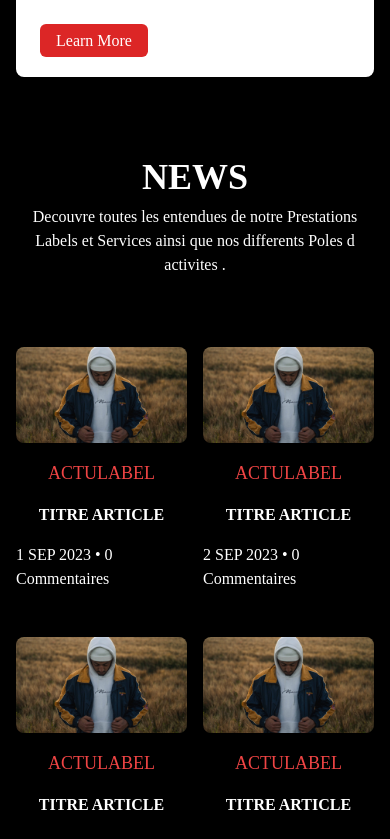
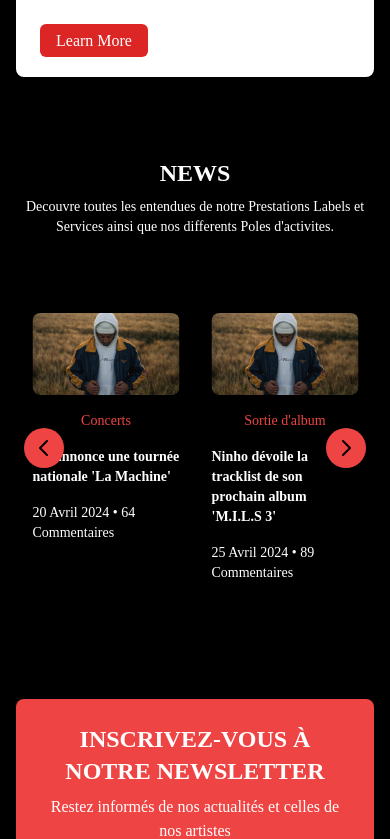
Before and after one commit to ultraasedev/braizerecords, a Next.js app: page / in a window 390 px wide. Shown: the part 6045-6884 px from the top of the page. Built offline with nearby package versions, Linux system fonts and the light colour scheme; a web font is replaced by a local one; what tailwind-animation-delay would draw is missing.

Commit message:
news section maj responsive et design correction eslint ignore

```diff
--- a/app/globals.css
+++ b/app/globals.css
@@ -65,7 +65,7 @@ li {
 }
 
 .cta-button {
-  transition: font-style, background-color 0.3s ease-in-out;
+  transition: font-style, background-color 0.2s ease-in-out;
   padding: 10px 20px; /* Ajouter de l'espace autour du texte */
   border-radius: 20px; /* Courber les contours */
 }
--- a/app/section/home/header.tsx
+++ b/app/section/home/header.tsx
@@ -19,22 +19,23 @@ export const Header = () => {
             <Image src="/logo.png" width="100" height="100" alt="Logo" />
           </div>
         </Link>
-        <div className="hidden md:flex flex-row justify-between items-center gap-3 text-lg uppercase">
-          <Link href="#art_section" className="mr-3 hover:text-red-500 font-semibold">
+        <div className="hidden md:flex flex-row justify-between items-center gap-3 text-md uppercase">
+        <Link href="#art_section" className="mr-3 hover:text-red-500 font-semibold transition-all duration-200 hover:text-xl hover:italic hover:font-black">
           Artistes
         </Link>
-          <Link href="#" className="mr-3 hover:text-red-500 font-semibold">
+        <Link href="#" className="mr-3 hover:text-red-500 font-semibold transition-all duration-200 hover:text-xl hover:italic hover:font-black">
           Dernières Sorties
         </Link>
-          <Link href="#" className="mr-3 hover:text-red-500 font-semibold">
+        <Link href="#" className="mr-3 hover:text-red-500 font-semibold transition-all duration-200 hover:text-xl hover:italic hover:font-black">
           Services
         </Link>
-          <Link href="#news" className="mr-3 hover:text-red-500 font-semibold">
+        <Link href="#news" className="mr-3 hover:text-red-500 font-semibold transition-all duration-200 hover:text-xl hover:italic hover:font-black">
           News
         </Link>
-          <Link href="/contact" className="mr-3 hover:text-red-500 font-semibold">
+        <Link href="/contact" className="mr-3 hover:text-red-500 font-semibold transition-all duration-200 hover:text-xl hover:italic hover:font-black">
           Contact
         </Link>
+
           <div className="join-us flex flex-row justify-between items-center gap-5 mr-5 text-1xl">
             <button className="jobsbutton hover:bg-red-700 hover:text-white">
               <Link href="#" className="text-center uppercase font-semibold text-xs tracking-wider">
--- a/components/widgets/newsSection.tsx
+++ b/components/widgets/newsSection.tsx
@@ -1,105 +1,166 @@
 "use client";
-import { useState , useEffect} from "react";
+import { useState, useEffect } from "react";
 import Image from 'next/image';
 
-interface NewsItem  {
+interface NewsItem {
   id: number;
   title: string;
   date: string;
   commentsCount: number;
   category: string;
   imageUrl: string;
-};
+}
+
 const newsData: NewsItem[] = [
   {
     id: 1,
-      title: "TITRE ARTICLE",
-        date: "1 SEP 2023",
-        commentsCount: 0,
-        category: "ACTULABEL",
+    title: "Nouveau single de Booba intitulé 'Panthéon'",
+    date: "15 Avril 2024",
+    commentsCount: 102,
+    category: "Actualité musicale",
     imageUrl: "/slide_01.png",
   },
   {
     id: 2,
-        title: "TITRE ARTICLE",
-        date: "2 SEP 2023",
-        commentsCount: 0,
-        category: "ACTULABEL",
+    title: "Jul annonce une tournée nationale 'La Machine'",
+    date: "20 Avril 2024",
+    commentsCount: 64,
+    category: "Concerts",
     imageUrl: "/slide_01.png",
   },
   {
     id: 3,
-        title: "TITRE ARTICLE",
-        date: "3 SEP 2023",
-        commentsCount: 0,
-        category: "ACTULABEL",
+    title: "Ninho dévoile la tracklist de son prochain album 'M.I.L.S 3'",
+    date: "25 Avril 2024",
+    commentsCount: 89,
+    category: "Sortie d'album",
     imageUrl: "/slide_01.png",
   },
   {
     id: 4,
-        title: "TITRE ARTICLE",
-        date: "4 SEP 2023",
-        commentsCount: 0,
-        category: "ACTULABEL",
+    title: "Maître Gims rejoint la saison 2 de 'The Voice Kids'",
+    date: "30 Avril 2024",
+    commentsCount: 43,
+    category: "Télévision",
     imageUrl: "/slide_01.png",
   },
   {
     id: 5,
-        title: "TITRE ARTICLE",
-        date: "5 SEP 2023",
-        commentsCount: 0,
-        category: "ACTULABEL",
+    title: "Orelsan tease un nouveau clip pour 'Tout va bien'",
+    date: "5 Mai 2024",
+    commentsCount: 78,
+    category: "Clips vidéos",
+    imageUrl: "/slide_01.png",
+
+  },
+  {
+    id: 6,
+    title: "Nekfeu remporte le prix du 'Meilleur artiste masculin' aux Victoires de la Musique",
+    date: "10 Mai 2024",
+    commentsCount: 95,
+    category: "Récompenses",
     imageUrl: "/slide_01.png",
   },
   {
-        id: 6,
-        title: "TITRE ARTICLE",
-        date: "6 SEP 2023",
-        commentsCount: 0,
-        category: "ACTULABEL",
+    id: 7,
+    title: "Lomepal annonce une collaboration avec Christine and the Queens pour son prochain album",
+    date: "15 Mai 2024",
+    commentsCount: 57,
+    category: "Collaborations",
     imageUrl: "/slide_01.png",
   },
-    // ... Deux autres objets NewsItem
+  {
+    id: 8,
+    title: "Soprano organise un concert caritatif au profit des sans-abris",
+    date: "20 Mai 2024",
+    commentsCount: 82,
+    category: "Actions solidaires",
+    imageUrl: "/slide_01.png",
+  },
+  {
+    id: 9,
+    title: "Dadju révèle le titre de son prochain single 'Amour et Dérision'",
+    date: "25 Mai 2024",
+    commentsCount: 69,
+    category: "Sortie de single",
+    imageUrl: "/slide_01.png",
+  },
+  {
+    id: 10,
+    title: "Kaaris lance sa propre marque de vêtements '93Empire'",
+    date: "30 Mai 2024",
+    commentsCount: 37,
+    category: "Mode",
+    imageUrl: "/slide_01.png",
+  },
+  {
+    id: 11,
+    title: "Alonzo annonce une pause dans sa carrière musicale pour se consacrer à sa famille",
+    date: "5 Juin 2024",
+    commentsCount: 52,
+    category: "Annonce personnelle",
+    imageUrl: "/slide_01.png",
+  },
+  {
+    id: 12,
+    title: "Gradur prévoit une collaboration avec Drake pour son prochain album 'Zone 59'",
+    date: "10 Juin 2024",
+    commentsCount: 81,
+    category: "Projets futurs",
+    imageUrl: "/slide_01.png",
+  },
 ];
+
 
 const NewsSection: React.FC = () => {
   const [activeIndex, setActiveIndex] = useState(0);
 
   useEffect(() => {
     const interval = setInterval(() => {
-        setActiveIndex((current) => (current === newsData.length - 1 ? 0 : current + 1));
-      }, 30000);
+      setActiveIndex((current) => (current === newsData.length - 4 ? 0 : current + 1));
+    }, 3000); // Ajusté pour une démo plus rapide, rechangez à 30000 pour 30 secondes
     return () => clearInterval(interval);
   }, []);
 
+  const handlePrevClick = () => {
+    setActiveIndex(prevIndex => (prevIndex === 0 ? newsData.length - 4 : prevIndex - 1));
+  };
+
+  const handleNextClick = () => {
+    setActiveIndex(prevIndex => (prevIndex === newsData.length - 4 ? 0 : prevIndex + 1));
+  };
+
   return (
-        <section className=" h-[700px] w-full mx-auto px-4  bg-black" id="news">
+    <section className="w-full mx-auto px-4 pb-10 md:pb-20 lg:pb-20 bg-black" id="news">
       <div className="text-center py-8 mb-2">
-          <h1 className="text-4xl font-bold">NEWS</h1>
-          <p className="mt-2">Decouvre toutes les entendues de notre Prestations Labels et Services ainsi que nos differents Poles d activites .</p>
+        <h1 className="text-2xl md:text-3xl lg:text-4xl font-bold text-white">NEWS</h1>
+        <p className="mt-2 text-sm md:text-base lg:text-lg text-white">
+          Decouvre toutes les entendues de notre Prestations Labels et Services ainsi que nos differents Poles d'activites.
+        </p>
       </div>
-        <div className=" relative grid grid-cols-2 md:grid-cols-2 lg:grid-cols-4 gap-4">
-          {/* Affiche 4 articles à la fois */}
-          {newsData.slice(activeIndex, activeIndex + 4).map((news) => (
-            <div key={news.id} className="flex flex-col items-center mt-[30px] space-y-4">
+      <div className="relative overflow-hidden">
+        <div className="flex transition-transform duration-1000" style={{ transform: `translateX(-${activeIndex * 100 / 4}%)` }}>
+          {newsData.map((news, index) => (
+            <div key={index} className="min-w-[50%] md:min-w-[30%] lg:min-w-[30%] p-4">
+              <div className="flex flex-col items-center mt-[20px] space-y-4">
                 <Image src={news.imageUrl} alt={news.title} width={500} height={300} className="rounded-lg" />
-              <h3 className="text-lg text-red-500">{news.category}</h3>
-              <p className="font-bold">{news.title}</p>
-              <p>{news.date} • {news.commentsCount} Commentaires</p>
+                <h3 className="text-sm md:text-base lg:text-lg text-red-500">{news.category}</h3>
+                <p className="font-semibold text-sm md:text-base lg:text-lg text-white">{news.title}</p>
+                <p className="text-sm md:text-base lg:text-lg text-white">{news.date} • {news.commentsCount} Commentaires</p>
+              </div>
             </div>
           ))}
         </div>
-        <div className="relative bottom-0 left-1/2 transform -translate-x-1/2 pb-4 align-center text-center mt-20 ml-[500px]">
-          {/* Les cercles de navigation */}
-          <div className="flex">
-            {newsData.map((_, index) => (
-              <span
-                key={index}
-                className={`h-4 w-4 mx-1 rounded-full ${index === activeIndex ? 'bg-red-500' : 'bg-gray-300'}`}
-                onClick={() => setActiveIndex(index)}
-              ></span>
-            ))}
-          </div>
+        <button className="absolute top-1/2 left-0 transform -translate-y-1/2 bg-red-500 h-10 w-10 flex justify-center items-center rounded-full shadow-md ml-2" onClick={handlePrevClick}>
+          <svg xmlns="http://www.w3.org/2000/svg" fill="none" viewBox="0 0 24 24" stroke="currentColor" className="h-6 w-6 text-black">
+            <path strokeLinecap="round" strokeLinejoin="round" strokeWidth={2} d="M15 19l-7-7 7-7" />
+          </svg>
+        </button>
+        <button className="absolute top-1/2 right-0 transform -translate-y-1/2 bg-red-500 h-10 w-10 flex justify-center items-center rounded-full shadow-md mr-2" onClick={handleNextClick}>
+          <svg xmlns="http://www.w3.org/2000/svg" fill="none" viewBox="0 0 24 24" stroke="currentColor" className="h-6 w-6 text-black">
+            <path strokeLinecap="round" strokeLinejoin="round" strokeWidth={2} d="M9 5l7 7-7 7" />
+          </svg>
+        </button>
       </div>
     </section>
   );
--- a/next.config.js
+++ b/next.config.js
@@ -2,4 +2,7 @@ module.exports = {
     experimental: {
       esmExternals: 'loose',
     },
+    eslint: {
+      ignoreDuringBuilds: true,
+    },
   };
```
Lines whose indentation alone changed are shown as unchanged.
